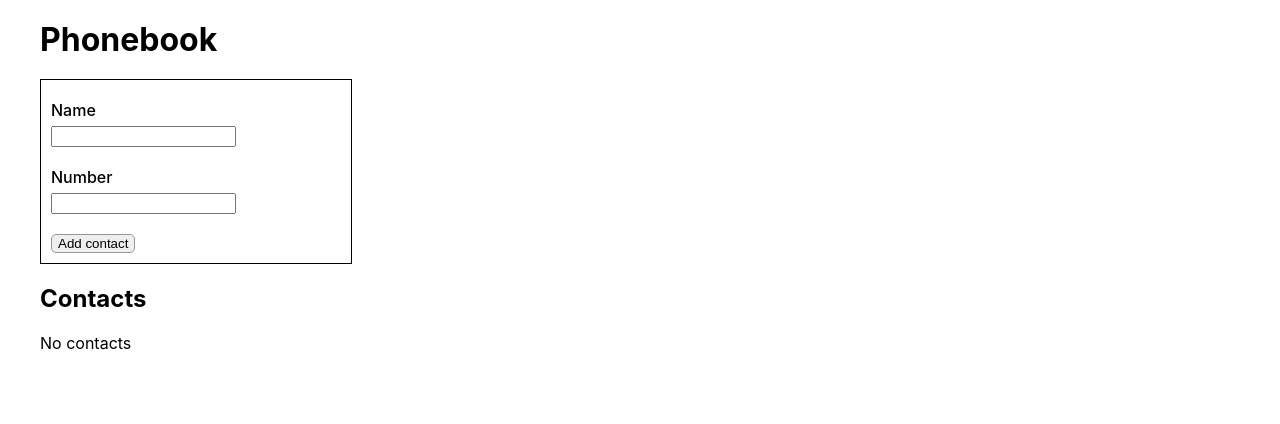
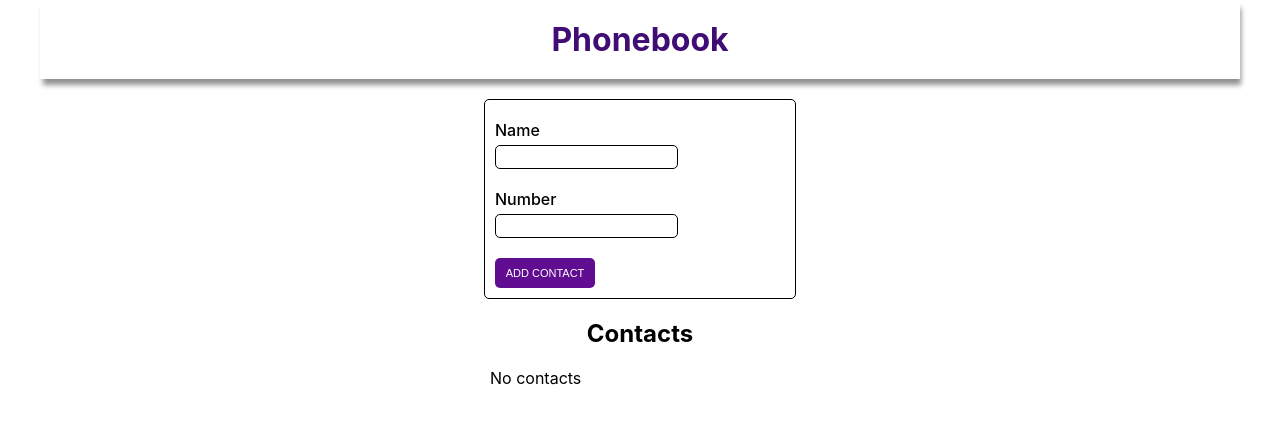
Before and after one commit to Kathryne-Kat/goit-react-hw-07-phonebook, a React (Create React App) app: page / in a window 1280 px wide. Shown: the top 424 px of the page. Built offline with nearby package versions, Linux system fonts and the light colour scheme.

Commit message:
add style

```diff
--- a/src/components/App/App.jsx
+++ b/src/components/App/App.jsx
@@ -13,14 +13,14 @@ export default function App() {
     <div className={css.container}>
       <h1 className={css.titleH1}>Phonebook</h1>
       <ContactForm />
-      <h2 className={css.titleH1}>Contacts</h2>
+      <h2 className={css.titleH2}>Contacts</h2>
       {contacts.length > 0 ? (
         <>
           <Filter />
           <ContactList />
         </>
       ) : (
-        'No contacts'
+        <p className={css.comment}>No contacts</p>
       )}
     </div>
   );
--- a/src/components/App/App.module.css
+++ b/src/components/App/App.module.css
@@ -1,9 +1,25 @@
 .container {
   width: 1200px;
+  padding: 0 15px;
   margin: 0 auto;
 }
 
 .titleH1 {
-  margin-top: 20px;
-  margin-bottom: 20px;
+  color: rgb(64, 13, 116);
+  text-align: center;
+  padding-top: 20px;
+  padding-bottom: 20px;
+  background-color: #ffffff;
+  -webkit-box-shadow: 2px 7px 5px -1px rgba(148, 145, 148, 1);
+  -moz-box-shadow: 2px 7px 5px -1px rgba(148, 145, 148, 1);
+  box-shadow: 2px 7px 5px -1px rgba(148, 145, 148, 1);
 }
+.titleH2 {
+  text-align: center;
+  padding-top: 20px;
+  padding-bottom: 20px;
+}
+.comment {
+  width: 300px;
+  margin: 0 auto;
+}
--- a/src/components/Contact/ContactsList.module.css
+++ b/src/components/Contact/ContactsList.module.css
@@ -1,6 +1,8 @@
 .list {
-  margin-top: 10px;
-  margin-left: 20px;
+  width: 300px;
+  margin: 0 auto;
+  padding-top: 10px;
+  padding-left: 30px;
 }
 
 .listItem {
@@ -10,11 +12,19 @@
 .listDel {
   margin-left: 10px;
   border-radius: 5px;
-  border: 1px solid #979797;
+  border: none;
   /* background-color: #b4d6f3; */
+  width: 70px;
+  height: 20px;
+  background-color: rgb(97, 13, 146);
+
+  color: #ffffff;
+  /* text-transform: uppercase; */
+  /* font-size: 10px; */
+  /* font-weight: 500; */
 }
 .listDel:hover,
 .listDel:focus {
-  background-color: #b4d6f3;
+  background-color: #7713c9;
   cursor: pointer;
 }
--- a/src/components/ContactForm/ContactForm.module.css
+++ b/src/components/ContactForm/ContactForm.module.css
@@ -1,7 +1,9 @@
 .form {
+  margin: 0 auto;
   margin-top: 20px;
   width: 300px;
   border: 1px solid #000;
+  border-radius: 5px;
   padding: 0 0 10px 10px;
 }
 
@@ -14,22 +16,40 @@ p.title {
 .btn {
   display: block;
   border-radius: 5px;
-  border: 1px solid #979797;
+  border: none;
+
+  width: 100px;
+  height: 30px;
+  background-color: rgb(97, 13, 146);
+
+  color: #ffffff;
+  text-transform: uppercase;
+  font-size: 11px;
+  font-weight: 500;
 }
 
 .btn:hover,
 .btn:focus {
-  background-color: #b4d6f3;
+  background-color: #7713c9;
   cursor: pointer;
 }
 .numberInput {
   margin-bottom: 20px;
+  height: 20px;
+  border: 1px solid #000000;
+  border-radius: 5px;
+}
+.nameInput {
+  display: block;
+  height: 20px;
+  border: 1px solid #000000;
+  border-radius: 5px;
 }
 .numberInput:hover,
 .numberInput:focus {
-  border: 2px solid #b4d6f3;
+  border: 1px solid rgb(164, 47, 231);
 }
 .nameInput:hover,
 .nameInput:focus {
-  border: 2px solid #b4d6f3;
+  border: 1px solid rgb(164, 47, 231);
 }
--- a/src/components/Filter/Filter.jsx
+++ b/src/components/Filter/Filter.jsx
@@ -11,8 +11,9 @@ export const Filter = () => {
   };
   const dispatch = useDispatch();
   return (
-    <div className="filter">
-      <h4 className={css.title}>Find contacts by name</h4>
+    <div className={css.filter_wrap}>
+      <label className={css.filter}>
+        <p className={css.title}>Find contacts by name</p>
         <input
           className={css.inputFilter}
           type="text"
@@ -20,6 +21,7 @@ export const Filter = () => {
           value={filter}
           onChange={handleFilter}
         />
+      </label>
     </div>
   );
 };
--- a/src/components/Filter/Filter.module.css
+++ b/src/components/Filter/Filter.module.css
@@ -2,7 +2,22 @@
   font-weight: normal;
   padding-bottom: 5px;
 }
+.inputFilter {
+  display: block;
+  height: 20px;
+  border: 1px solid #000000;
+  border-radius: 5px;
+}
 .inputFilter:hover,
 :focus {
-  border: 2px solid #b4d6f3;
+  border: 1px solid rgb(164, 47, 231);
 }
+.filter {
+  width: 300px;
+  display: block;
+
+  margin: 0 auto;
+}
+div.filter_wrap {
+  margin: 0 auto;
+}
```
Lines whose indentation alone changed are shown as unchanged.
